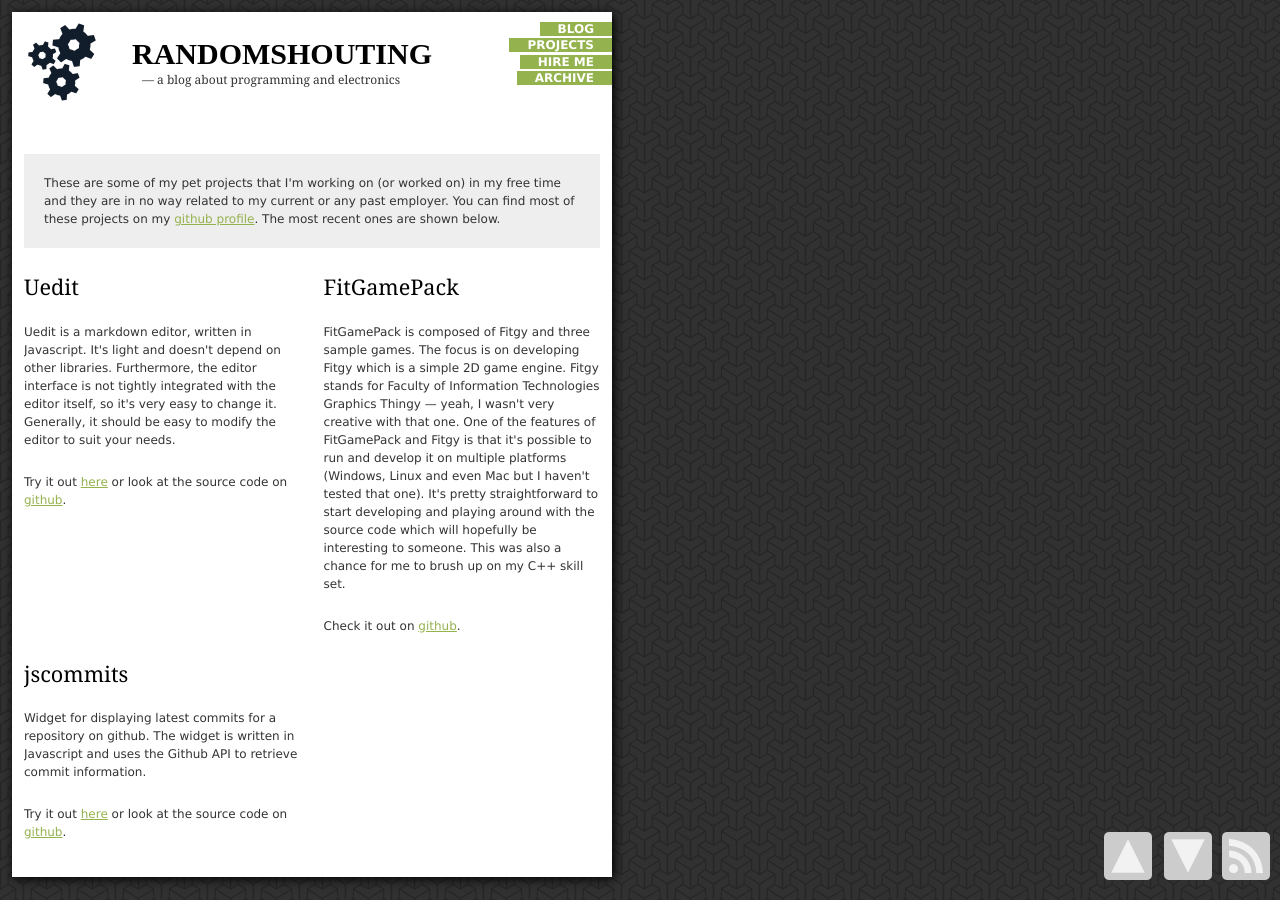
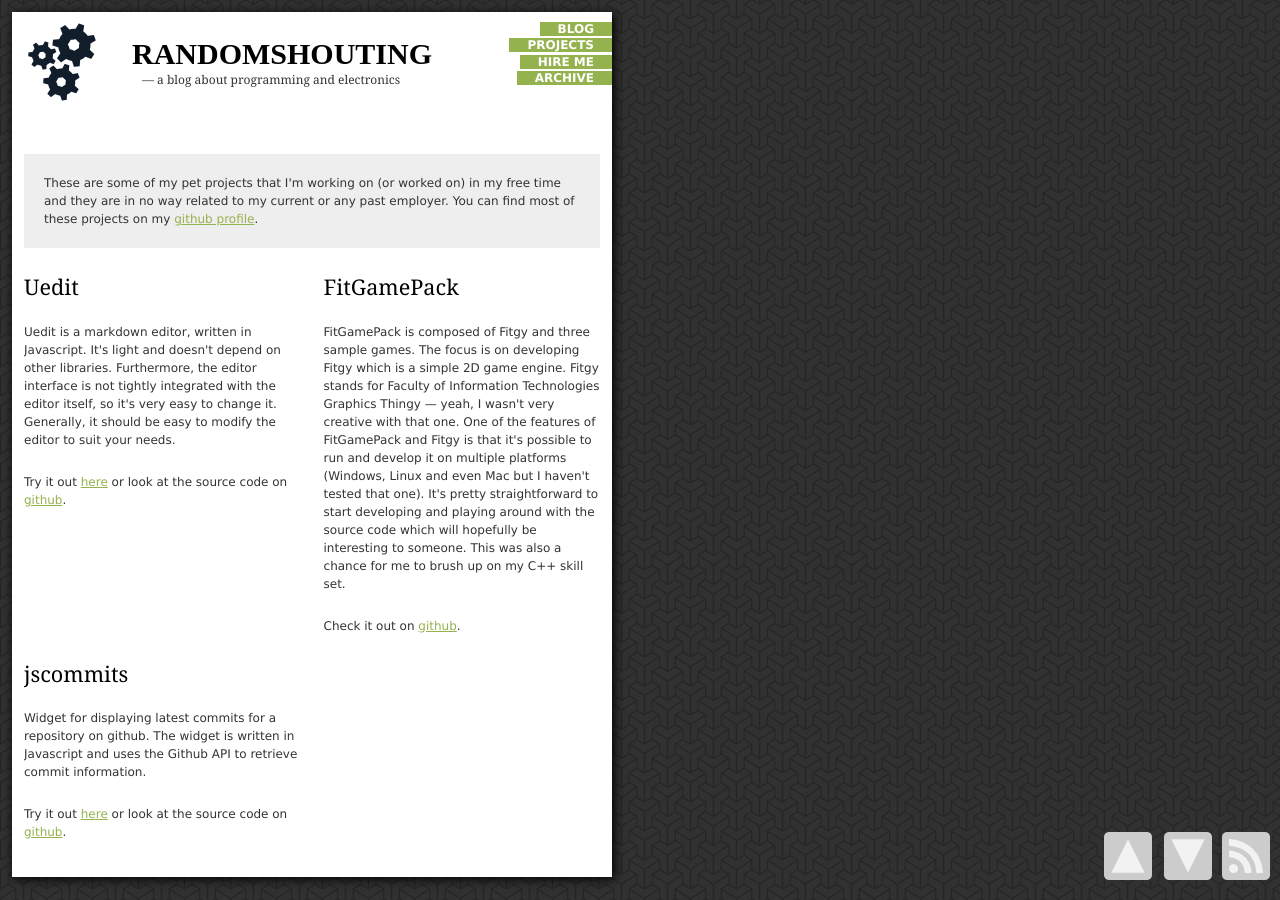
Before and after one commit to amir-hadzic/amir-hadzic.github.com, a Jekyll site: the page built from projects.html, in a window 1280 px wide. Built offline with Jekyll 4.4.1, drawn with Linux system fonts in a browser that asks for light colours; some web fonts are replaced.

Commit message:
Don't say that the projects shown are recent, they are not

```diff
--- a/projects.html
+++ b/projects.html
@@ -4,7 +4,7 @@
 ---
 
 <p class="projects-headline">These are some of my pet projects that I'm working on (or worked on) in my free time and they are in no way related to my current or any past employer.
-You can find most of these projects on my <a href="http://www.github.com/amir-hadzic">github profile</a>. The most recent ones are shown below.</p>
+You can find most of these projects on my <a href="http://www.github.com/amir-hadzic">github profile</a>.</p>
 
 
 <div class="two-columns">
```
